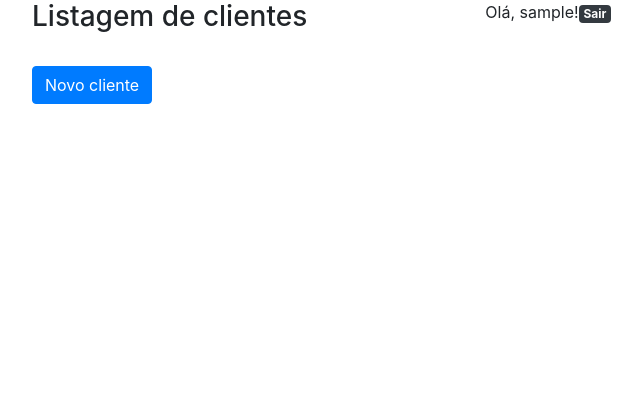
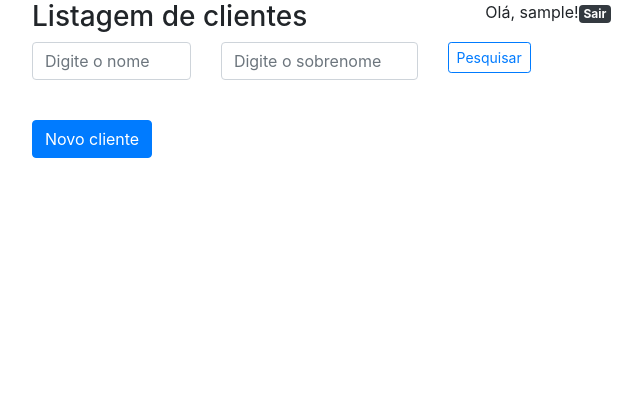
Before and after one commit to RebeccaMM/learn-django, a Django app: page /clientes/list/ in a window 1280 px wide. Shown: the top 420 px of the page, without its empty margins (283-925 px from the left). Run offline with Django 3.2, Linux system fonts and the light colour scheme; the visitor is signed in with stand-in values (Sample User, id 1); data that the repository does not hold is empty; some libraries are stand-ins or nearby versions.

Commit message:
Add search

```diff
--- a/clientes/templates/person.html
+++ b/clientes/templates/person.html
@@ -6,6 +6,19 @@
     <div class="row">
         <div class="col-8">
             <h3>Listagem de clientes</h3>
+            <form action="" class="form-group">
+                <div class="row">
+                    <div class="col-5">
+                        <input type="text" id="nome" name="nome" class="form-control" placeholder="Digite o nome"/>
+                    </div>
+                    <div class="col-6">
+                        <input type="text" id="sobrenome" name="sobrenome" class="form-control" placeholder="Digite o sobrenome"/>
+                    </div>
+                    <div class="col-1">
+                        <button class="btn btn-sm btn-outline-primary">Pesquisar</button>
+                    </div>
+                </div>
+            </form>
             <ul class="list-group">
             {% for person in persons %}
                 <li class="list-group-item">
--- a/clientes/views.py
+++ b/clientes/views.py
@@ -6,7 +6,13 @@ from .forms import PersonForm
 
 @login_required
 def persons_list(request):
-    persons = Person.objects.all()
+    nome = request.GET.get('nome', None)
+    sobrenome = request.GET.get('sobrenome', None)
+
+    if nome or sobrenome:
+        persons = Person.objects.filter(first_name__icontains=nome) | Person.objects.filter(last_name__icontains=sobrenome)
+    else:
+        persons = Person.objects.all()
     return render(request, 'person.html', {'persons': persons})
 
 
```
